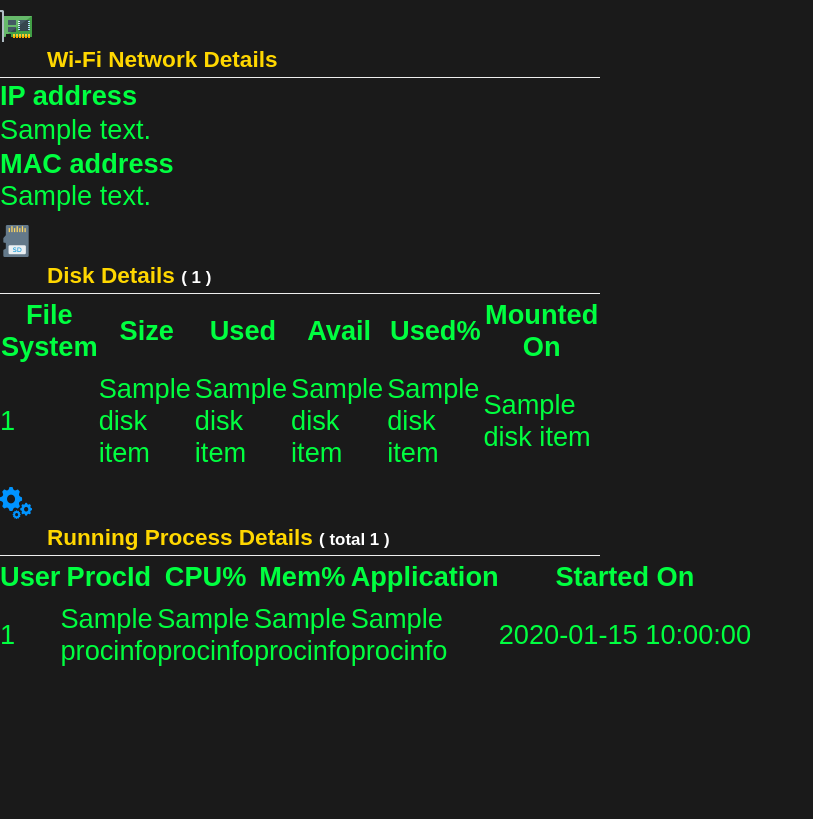
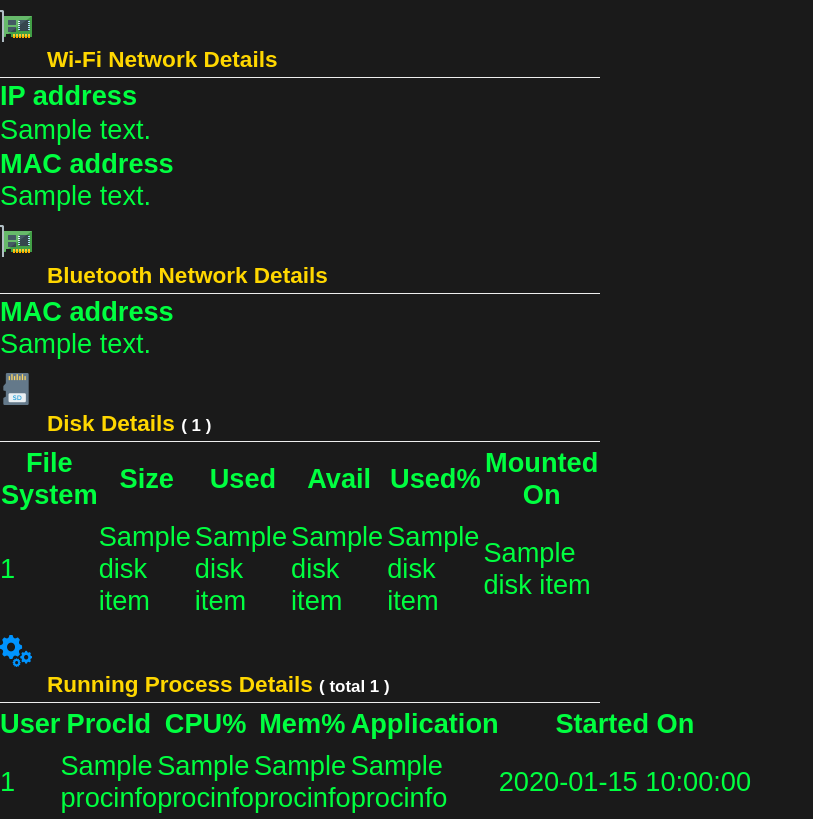
Before and after one commit to Nkeramov/rpi_system_info, a Python web app: template templates/index.html in a window 1280 px wide. Shown: the part 2309-3128 px from the top of the page, without its empty margins (0-813 px from the left). Before the commit the page ends 2975 px from the top, so only its background shows below. Run offline with Jinja, Linux system fonts and the light colour scheme; the template is opened without the code that fills it: most values are stand-ins (such as "Sample title", 1, 10 or a date in 2020).

Commit message:
added bluetooth mac address info

```diff
--- a/main.py
+++ b/main.py
@@ -193,6 +193,12 @@ def wifi_mac_address(logger=logger):
 
 
 @app.context_processor
+def bluetooth_mac_address(logger=logger):
+    address = pi_sys_info.get_bluetooth_mac_address()
+    return dict(bluetooth_mac_address=address if address is not None and len(address) > 0 else 'Unknown')
+
+
+@app.context_processor
 def disk_usage_info(logger=logger):
     return dict(disk_usage_info=pi_sys_info.get_disk_usage_info())
 
--- a/templates/index.html
+++ b/templates/index.html
@@ -297,6 +297,22 @@
             </div>
             <div class="row t-header">
                 <div class="t-header-img">
+                    <img src="static/images/network.png" style="width:32px">
+                </div>
+                <div>
+                    <h5>Bluetooth Network Details</h5>
+                </div>
+            </div>
+            <div class="row t-row">
+                <div class="five columns t-caption">
+                    MAC address
+                </div>
+                <div class="seven columns">
+                    {{bluetooth_mac_address}}
+                </div>
+            </div>
+            <div class="row t-header">
+                <div class="t-header-img">
                     <img src="static/images/storage.png" style="width:32px">
                 </div>
                 <div>
```
Also changed, not shown: libs/pi_system_info.py (+10 -0 lines).
